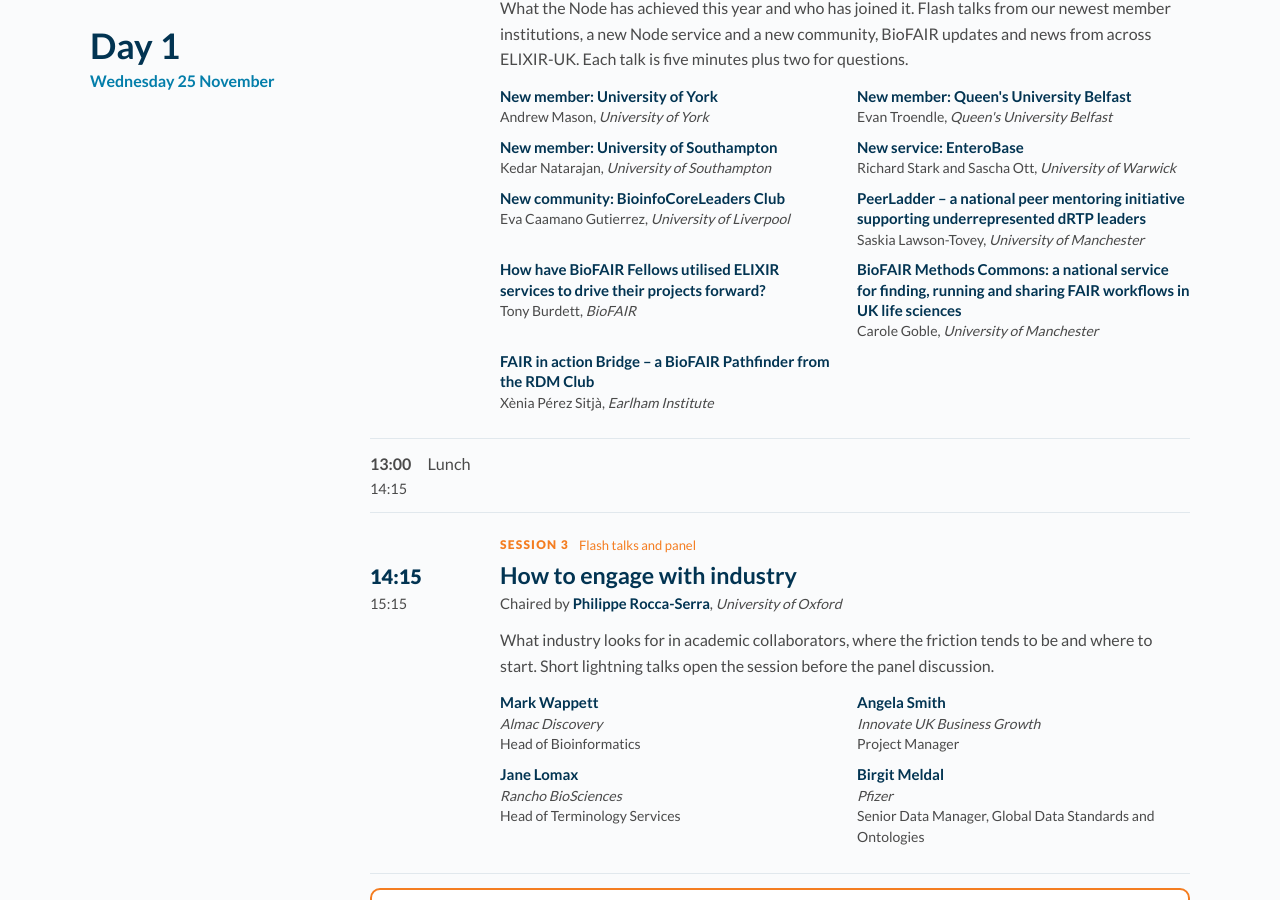
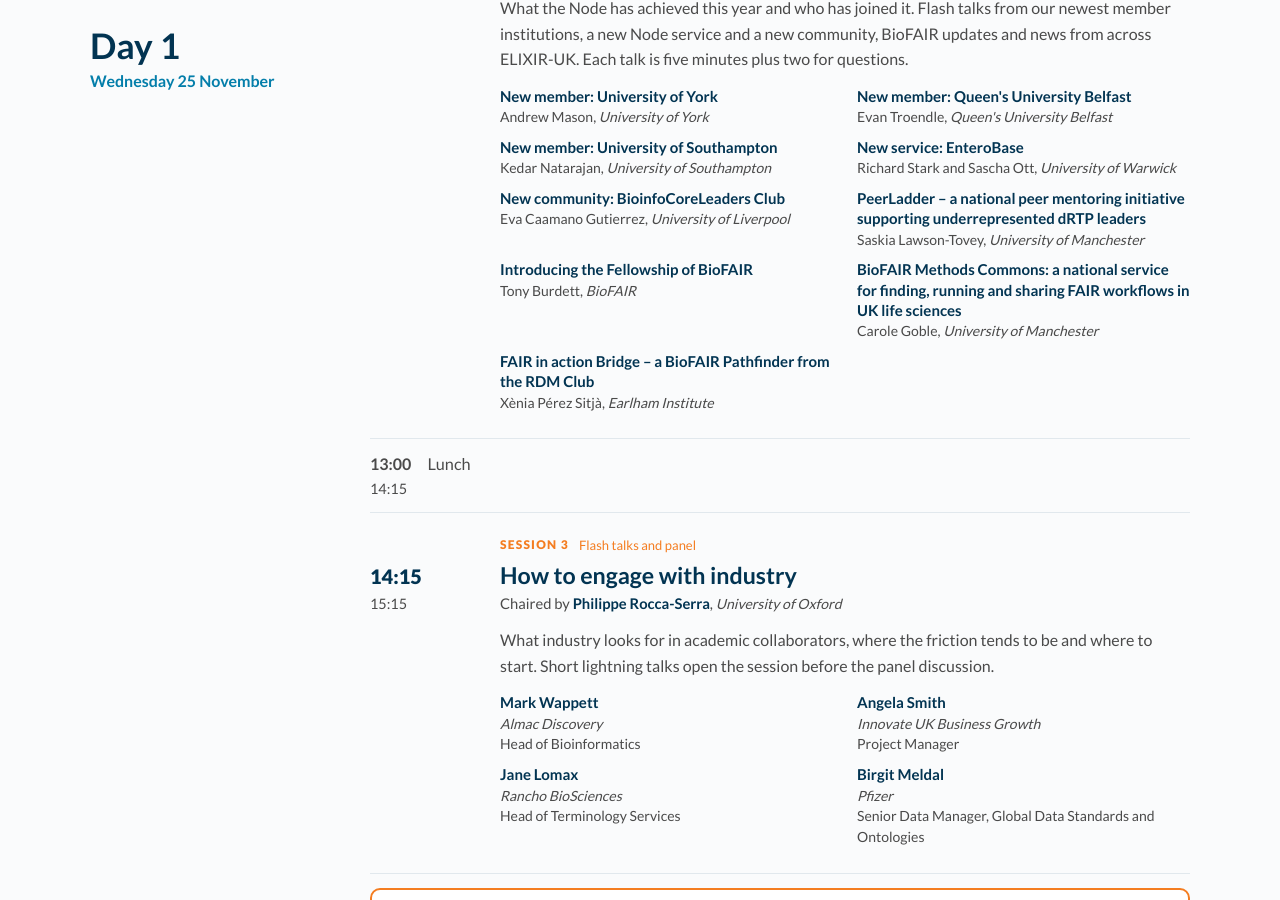
Before and after one commit to elixir-uk/all-hands, a Jekyll site: the page built from 2026/index.md, in a window 1280 px wide and 900 px high, scrolled down 1347 px. Built offline with Jekyll 4.4.1, drawn with Linux system fonts in a browser that asks for light colours.

Commit message:
Uupdate biofair's talk

```diff
--- a/_data/2026.yml
+++ b/_data/2026.yml
@@ -219,7 +219,7 @@ days:
           - { ids: [richard-stark, sascha-ott], topic: "New service: EnteroBase" }
           - { id: eva-caamano, topic: "New community: BioinfoCoreLeaders Club" }
           - { id: saskia-lawson-tovey, topic: "PeerLadder – a national peer mentoring initiative supporting underrepresented dRTP leaders" }
-          - { id: tony-burdett, topic: "How have BioFAIR Fellows utilised ELIXIR services to drive their projects forward?" }
+          - { id: tony-burdett, topic: "Introducing the Fellowship of BioFAIR" }
           - { id: carole-goble, topic: "BioFAIR Methods Commons: a national service for finding, running and sharing FAIR workflows in UK life sciences" }
           - { id: xenia-perez-sitja, topic: "FAIR in action Bridge – a BioFAIR Pathfinder from the RDM Club" }
         interactive: []
```
